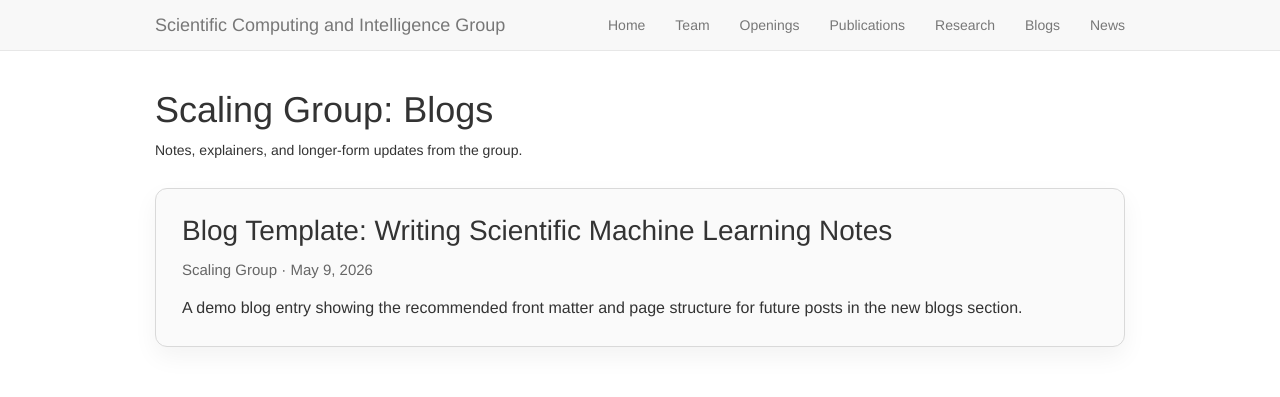
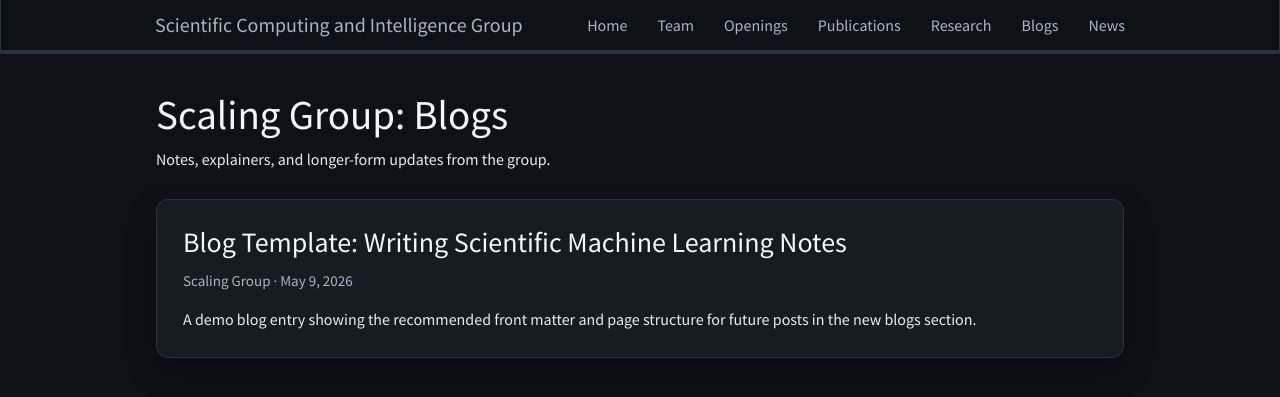
Before and after one commit to scaling-group/scaling-group.github.io, a Jekyll site: the page built from _pages/blogs.md, in a window 1280 px wide. Shown: the top 397 px of the page. Built offline with Jekyll 4.4.1, drawn with Linux system fonts in a browser that asks for light colours.

Commit message:
Set site default theme to dark mode

```diff
--- a/_includes/head.html
+++ b/_includes/head.html
@@ -2,6 +2,7 @@
   <meta charset="utf-8">
   <meta http-equiv="X-UA-Compatible" content="IE=edge">
   <meta name="viewport" content="width=device-width, initial-scale=1">
+  <meta name="color-scheme" content="dark">
   <title>{% if page.title %}{{ page.title | escape }}{% else %}{{ site.title | escape }}{% endif %}</title>
   <meta name="description" content="{% if page.excerpt %}{{ page.excerpt | strip_html | strip_newlines | truncate: 160 }}{% else %}{{ site.description }}{% endif %}">
   {% assign stylesheet_version = site.github.build_revision | default: site.time | date: "%s" %}
--- a/_layouts/default.html
+++ b/_layouts/default.html
@@ -2,7 +2,6 @@
 <html>
 
   {% include head.html %}
-  <link rel="stylesheet" href="https://maxcdn.bootstrapcdn.com/bootstrap/3.4.1/css/bootstrap.min.css">
 
   <body>
 
--- a/css/main.scss
+++ b/css/main.scss
@@ -2,6 +2,20 @@
 ---
 
 @import "bootstrap";
+
+:root {
+	--bg: #0f1117;
+	--bg-elevated: #171b22;
+	--bg-elevated-strong: #1c212b;
+	--border: #2b3340;
+	--border-strong: #3a4352;
+	--text: #e7ecf3;
+	--text-muted: #aab4c3;
+	--link: #7cc6ff;
+	--link-hover: #a8dcff;
+	--accent: #ff8b8b;
+	--shadow: 0 14px 30px rgba(0, 0, 0, 0.28);
+}
 
 img { margin-bottom: 24px;
      margin-top: 17px;
@@ -11,12 +25,99 @@ img { margin-bottom: 24px;
 
 body {
 	padding-top: 70px;
+	background: var(--bg);
+	color: var(--text);
+}
+
+html {
+	background: var(--bg);
+}
+
+a {
+	color: var(--link);
+	transition: color 0.2s ease;
+}
+
+a:hover,
+a:focus {
+	color: var(--link-hover);
+}
+
+h1, h2, h3, h4, h5, h6,
+.h1, .h2, .h3, .h4, .h5, .h6 {
+	color: #f5f7fb;
+}
+
+.text-danger {
+	color: var(--accent);
+}
+
+.well {
+	background: var(--bg-elevated);
+	border-color: var(--border);
+	box-shadow: var(--shadow);
+}
+
+.panel,
+.panel-footer {
+	background: var(--bg-elevated);
+	border-color: var(--border);
+	color: var(--text);
+}
+
+.navbar-default {
+	background: rgba(15, 17, 23, 0.94);
+	border-color: var(--border);
+}
+
+.navbar-default .navbar-brand,
+.navbar-default .navbar-nav > li > a {
+	color: var(--text-muted);
+}
+
+.navbar-default .navbar-brand:hover,
+.navbar-default .navbar-brand:focus,
+.navbar-default .navbar-nav > li > a:hover,
+.navbar-default .navbar-nav > li > a:focus {
+	color: #ffffff;
+	background: transparent;
+}
+
+.navbar-default .navbar-toggle {
+	border-color: var(--border-strong);
+}
+
+.navbar-default .navbar-toggle:hover,
+.navbar-default .navbar-toggle:focus {
+	background: var(--bg-elevated-strong);
+}
+
+.navbar-default .navbar-toggle .icon-bar {
+	background: var(--text);
+}
+
+.navbar-default .navbar-collapse,
+.navbar-default .navbar-form {
+	border-color: var(--border);
+}
+
+blockquote {
+	border-left-color: var(--border-strong);
+}
+
+hr {
+	border-top-color: var(--border);
+}
+
+::selection {
+	background: rgba(124, 198, 255, 0.28);
 }
 
 figcaption {
     text-align: right;
     margin-top: -20px;
     margin-bottom: 20px;
+	color: var(--text-muted);
 }
 
 
@@ -166,12 +267,12 @@ firstp {
 
 .team-member-link {
 	display: inline-block;
-	color: #444;
+	color: var(--text-muted);
 }
 
 .team-member-link:hover,
 .team-member-link:focus {
-	color: #000;
+	color: #ffffff;
 	text-decoration: none;
 }
 
@@ -217,22 +318,22 @@ firstp {
 	display: block;
 	margin-bottom: 24px;
 	padding: 24px 26px;
-	border: 1px solid #d9d9d9;
+	border: 1px solid var(--border);
 	border-radius: 12px;
-	background: #fafafa;
-	color: inherit;
+	background: var(--bg-elevated);
+	color: var(--text);
 	text-decoration: none;
-	box-shadow: 0 10px 24px rgba(0, 0, 0, 0.05);
+	box-shadow: var(--shadow);
 	transition: transform 0.2s ease, box-shadow 0.2s ease, border-color 0.2s ease;
 }
 
 #blogsid .blog-card:hover,
 #blogsid .blog-card:focus {
-	color: inherit;
+	color: var(--text);
 	text-decoration: none;
 	transform: translateY(-3px);
-	border-color: #b8b8b8;
-	box-shadow: 0 16px 28px rgba(0, 0, 0, 0.08);
+	border-color: var(--border-strong);
+	box-shadow: 0 18px 34px rgba(0, 0, 0, 0.34);
 }
 
 #blogsid .blog-card__title {
@@ -244,7 +345,7 @@ firstp {
 
 #blogsid .blog-card__meta {
 	margin-bottom: 14px;
-	color: #666;
+	color: var(--text-muted);
 	font-size: 15px;
 }
 
@@ -262,7 +363,7 @@ firstp {
 .blog-post__header {
 	margin-bottom: 28px;
 	padding-bottom: 18px;
-	border-bottom: 1px solid #e2e2e2;
+	border-bottom: 1px solid var(--border);
 }
 
 .blog-post__title {
@@ -272,7 +373,7 @@ firstp {
 
 .blog-post__meta {
 	margin-bottom: 10px;
-	color: #666;
+	color: var(--text-muted);
 	font-size: 15px;
 }
 
```
